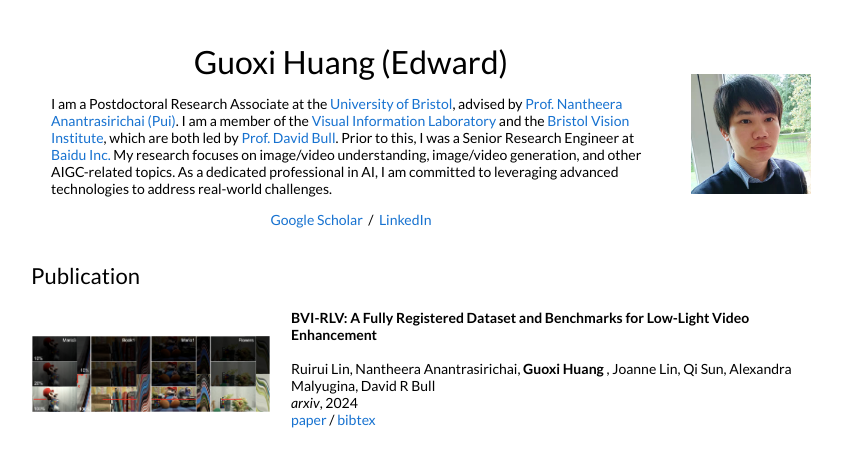
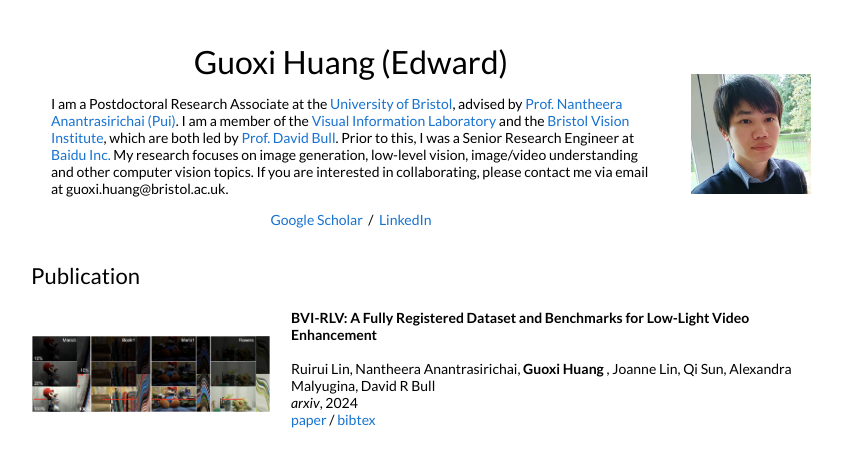
Before and after one commit to russellllaputa/russellllaputa.github.io, a Jekyll site: the page built from _posts/2024-07-03-arxiv.markdown, in a window 1280 px wide. Shown: the top 467 px of the page, without its empty margins (209-1051 px from the left). Built offline with Jekyll 4.4.1, drawn with Linux system fonts in a browser that asks for light colours.

Commit message:
Initial commit

```diff
--- a/_layouts/default.html
+++ b/_layouts/default.html
@@ -25,7 +25,8 @@
               <h1>
                 Guoxi Huang (Edward)
               </h1>
-              <p>I am a Postdoctoral Research Associate at the <a href="https://www.bristol.ac.uk/">University of Bristol</a>, advised by <a href="https://pui-nantheera.github.io/">Prof. Nantheera Anantrasirichai (Pui)</a>. I am a member of the <a href="https://vilab.blogs.bristol.ac.uk/">Visual Information Laboratory</a> and the <a href="https://www.bristol.ac.uk/vision-institute/">Bristol Vision Institute</a>, which are both led by <a href="https://david-bull.github.io/">Prof. David Bull</a>. Prior to this, I was a Senior Research Engineer at <a href="https://en.wikipedia.org/wiki/Baidu">Baidu Inc.</a> My research focuses on image/video understanding, image/video generation, and other AIGC-related topics. As a dedicated professional in AI, I am committed to leveraging advanced technologies to address real-world challenges.
+              <p>I am a Postdoctoral Research Associate at the <a href="https://www.bristol.ac.uk/">University of Bristol</a>, advised by <a href="https://pui-nantheera.github.io/">Prof. Nantheera Anantrasirichai (Pui)</a>. I am a member of the <a href="https://vilab.blogs.bristol.ac.uk/">Visual Information Laboratory</a> and the <a href="https://www.bristol.ac.uk/vision-institute/">Bristol Vision Institute</a>, which are both led by <a href="https://david-bull.github.io/">Prof. David Bull</a>. Prior to this, I was a Senior Research Engineer at <a href="https://en.wikipedia.org/wiki/Baidu">Baidu Inc.</a>
+                My research focuses on image generation, low-level vision, image/video understanding and other computer vision topics. If you are interested in collaborating, please contact me via email at guoxi.huang@bristol.ac.uk.
               </p>
               <p style="text-align:center">
                 <a href="https://scholar.google.com/citations?user=q16Hy-sAAAAJ">Google Scholar</a> &nbsp;/&nbsp;
```
